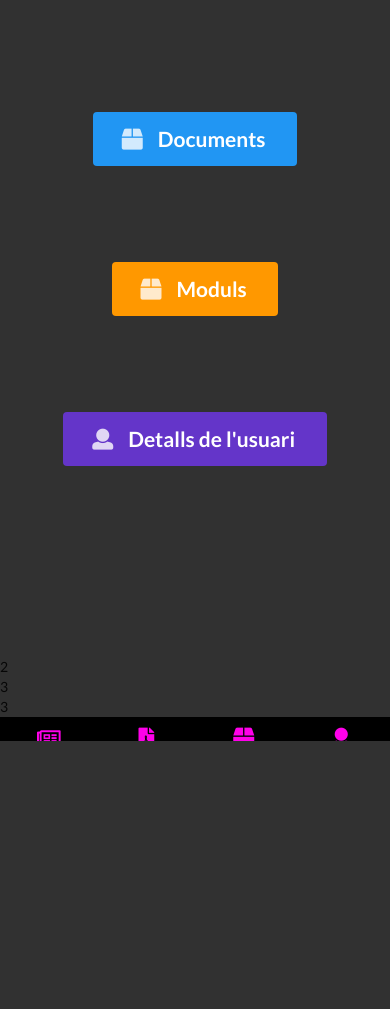
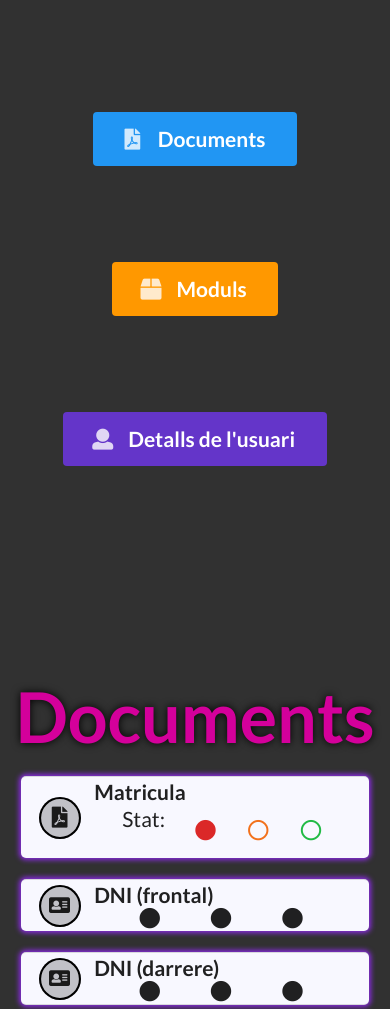
Before and after one commit to jcsalinas20/matriculacions_cordova, a website: page www/index.html in a window 390 px wide. Shown: the part 103-1112 px from the top of the page. Before the commit the page ends 844 px from the top, so only its background shows below. Drawn offline with nearby package versions, Linux system fonts and the light colour scheme; some packages are replaced by stand-ins of ours.

Commit message:
list view documents

```diff
--- a/www/css/index.css
+++ b/www/css/index.css
@@ -52,7 +52,10 @@ li.indicator {
     box-shadow: 0 0 8px 2px inset;
 }
 
-#dashboard-tab>h1.title {
+#dashboard-tab>h1.title,
+#documentation-tab>h1.title,
+#ufs-tab>h1.title,
+#user-tab>h1.title {
     color: #d4009b;
     margin: .3em 0;
     font-size: 5em;
@@ -70,5 +73,50 @@ li.indicator {
 
 #dashboard-tab>div.row a {
     font-size: 1.5em;
-    margin: 0;;
+    margin: 0;
+    ;
 }
+
+#documentation-tab>.list>.item {
+    display: flex;
+    justify-content: center;
+    align-items: center;
+    margin: 1.5em;
+    background-color: #f8f8ff;
+    box-shadow: 0 0 5px 2px blueviolet;
+    border-radius: 5px;
+}
+
+#documentation-tab .icon-list .circular.icon {
+    -webkit-box-shadow: 0 0 0 0.1em rgb(0 0 0) inset;
+    box-shadow: 0 0 0 0.1em rgb(0 0 0) inset;
+    background-color: #00000038;
+}
+
+#documentation-tab .item .content {
+    font-size: 1.5em;
+}
+
+#documentation-tab .item .content i.red.icon {
+    color: #db2828 !important;
+    background-color: transparent !important;
+    margin: 0;
+}
+
+#documentation-tab .item .content i.orange.icon {
+    color: #f2711c !important;
+    background-color: transparent !important;
+    margin: 0;
+}
+
+#documentation-tab .item .content i.green.icon {
+    color: #21ba45 !important;
+    background-color: transparent !important;
+    margin: 0;
+}
+
+#documentation-tab .item .content .body {
+    display: flex;
+    justify-content: space-evenly;
+    align-items: center;
+}
--- a/www/index.html
+++ b/www/index.html
@@ -53,7 +53,7 @@
         <h1 class="center title">Panell</h1>
         <div class="row center">
             <div class="col s12">
-                <a href="#" class="docs ui blue button"><i class="box icon"></i> Documents</a>
+                <a href="#" class="docs ui blue button"><i class="file pdf icon"></i> Documents</a>
             </div>
             <div class="col s12">
                 <a href="#" class="modules ui orange button"><i class="box icon"></i> Moduls</a>
@@ -64,7 +64,49 @@
         </div>
     </div>
     <div id="documentation-tab" class="col s12">
-        <p>2</p>
+        <h1 class="center title">Documents</h1>
+        <div class="ui celled list">
+            <div class="item row">
+                <div class="icon-list col s2 center">
+                    <i class="file pdf icon circular large"></i>
+                </div>
+                <div class="content col s10">
+                    <div class="header">Matricula</div>
+                    <div class="body">
+                        <p class="text">Stat: </p>
+                        <i class="circle red icon"></i>
+                        <i class="circle orange outline icon"></i>
+                        <i class="circle green outline icon"></i>
+                    </div>
+                </div>
+            </div>
+            <div class="item row">
+                <div class="icon-list col s2 center">
+                    <i class="address card icon circular large"></i>
+                </div>
+                <div class="content col s10">
+                    <div class="header">DNI (frontal)</div>
+                    <div class="body">
+                        <i class="circle icon"></i>
+                        <i class="circle icon"></i>
+                        <i class="circle icon"></i>
+                    </div>
+                </div>
+            </div>
+            <div class="item row">
+                <div class="icon-list col s2 center">
+                    <i class="address card icon circular large"></i>
+                </div>
+                <div class="content col s10">
+                    <div class="header">DNI (darrere)</div>
+                    <div class="body">
+                        <i class="circle icon"></i>
+                        <i class="circle icon"></i>
+                        <i class="circle icon"></i>
+                    </div>
+                </div>
+            </div>
+        </div>
     </div>
     <div id="ufs-tab" class="col s12">
         <p>3</p>
```
